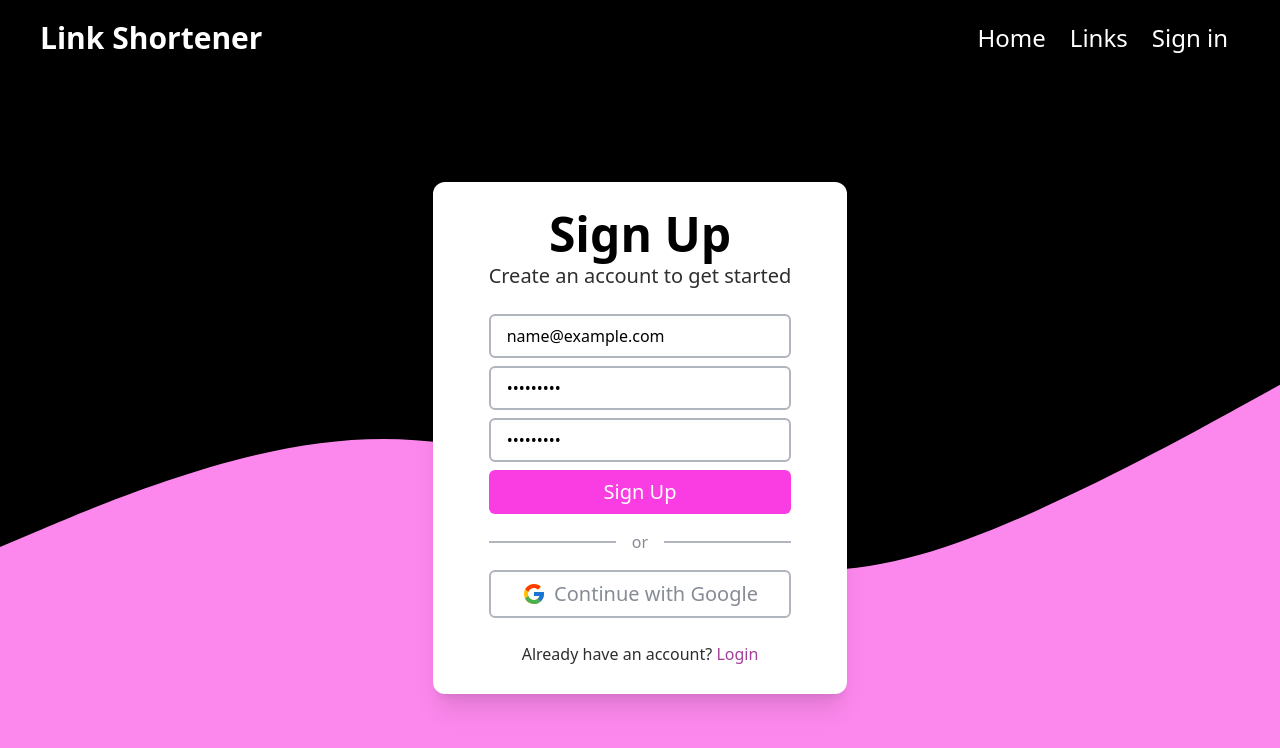
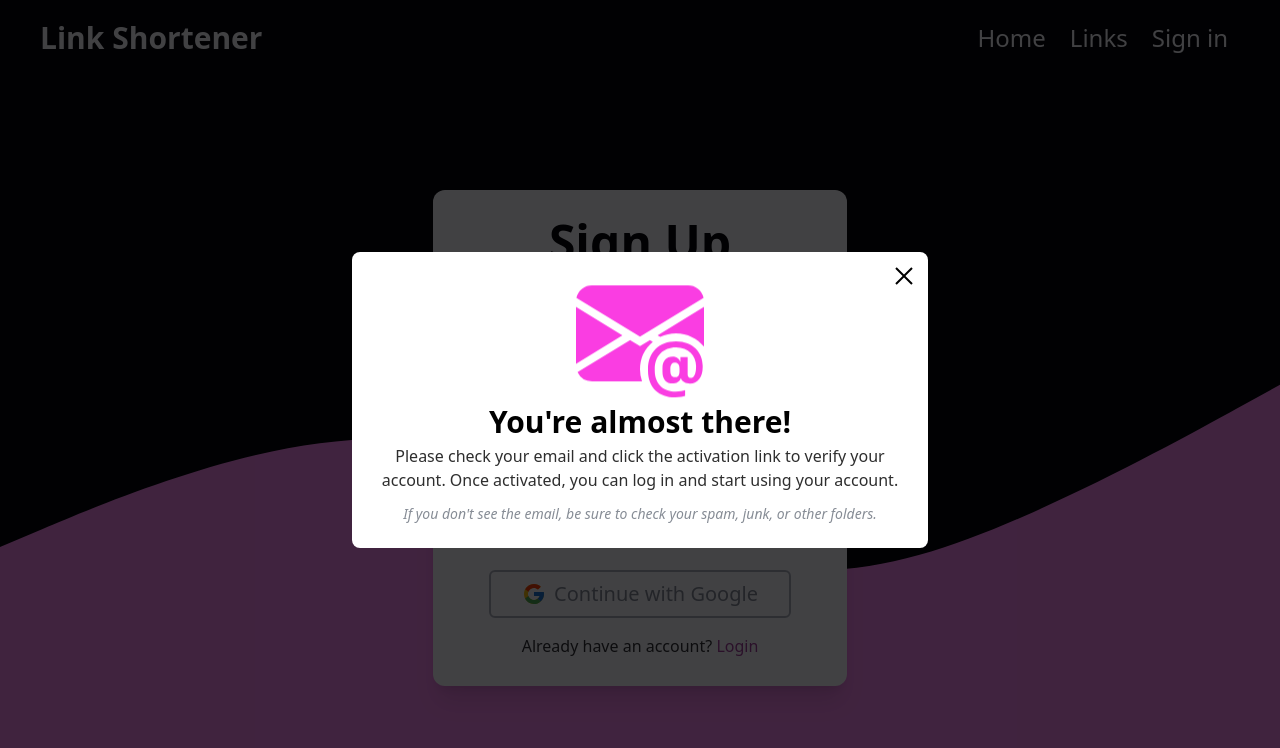
Before and after one commit to AndreyProvozen/link-shortener, a Next.js app: page /signup in a window 1280 px wide. Both pictures are taken after typing "name@example.com", "Sample123", "Sample123" into the empty fields and a click on the button "Sign Up". Shown: the top 748 px of the page. Built offline with nearby package versions, Linux system fonts and the light colour scheme; no server answers.

Commit message:
add ActivateAccountModal

```diff
--- /dev/null
+++ b/src/atoms/ErrorMessage/ErrorMessage.tsx
@@ -0,0 +1,13 @@
+import clsx from 'clsx';
+import { FC, ReactNode } from 'react';
+
+interface Props {
+  className?: string;
+  children: ReactNode;
+}
+
+const ErrorMessage: FC<Props> = ({ children, className }) => (
+  <p className={clsx('text-red-500 text-sm', className)}>{children}</p>
+);
+
+export default ErrorMessage;
--- /dev/null
+++ b/src/atoms/ErrorMessage/index.ts
@@ -0,0 +1 @@
+export { default } from './ErrorMessage';
--- a/src/atoms/Input/Input.tsx
+++ b/src/atoms/Input/Input.tsx
@@ -1,4 +1,6 @@
 import { InputHTMLAttributes, FC } from 'react';
+
+import ErrorMessage from '../ErrorMessage';
 
 const inputVariants = {
   base: 'border-2 rounded-md px-4 py-2 text-black-900 focus:outline-none focus:border-pink-500 transition w-full',
@@ -14,7 +16,7 @@ interface Props extends InputHTMLAttributes<HTMLInputElement> {
 const Input: FC<Props> = ({ variant = 'primary', error, className, ...props }) => (
   <div className="w-full">
     <input className={`${inputVariants.base} ${inputVariants[error ? 'error' : variant]} ${className}`} {...props} />
-    {error && <p className="text-red-500 text-sm mt-1">{error}</p>}
+    {error && <ErrorMessage className="mt-1">{error}</ErrorMessage>}
   </div>
 );
 
--- a/src/atoms/ModalWrapper/ModalWrapper.tsx
+++ b/src/atoms/ModalWrapper/ModalWrapper.tsx
@@ -1,3 +1,4 @@
+import clsx from 'clsx';
 import { motion, AnimatePresence } from 'framer-motion';
 import { Dispatch, FC, ReactNode, RefObject, SetStateAction, useEffect, useRef, useState } from 'react';
 
@@ -8,10 +9,11 @@ import { MODAL_WRAPPER_TEST_IDS } from './testIds';
 
 interface Props {
   setIsModalOpen: Dispatch<SetStateAction<boolean>>;
+  contentClasses?: string;
   children: ReactNode;
 }
 
-const ModalWrapper: FC<Props> = ({ setIsModalOpen, children }) => {
+const ModalWrapper: FC<Props> = ({ setIsModalOpen, children, contentClasses }) => {
   const [isVisible, setIsVisible] = useState(true);
   const modalRef = useRef<HTMLDivElement>(null);
 
@@ -40,7 +42,7 @@ const ModalWrapper: FC<Props> = ({ setIsModalOpen, children }) => {
         >
           <motion.div
             ref={modalRef}
-            className="overflow-y-auto bg-white-50 rounded-lg relative p-6 mx-4"
+            className={clsx('overflow-y-auto bg-white-50 rounded-lg relative p-6 mx-4', contentClasses)}
             initial={{ opacity: 0, scale: 0.8 }}
             animate={{ opacity: 1, scale: 1 }}
             exit={{ opacity: 0, scale: 0.8 }}
--- a/src/atoms/index.ts
+++ b/src/atoms/index.ts
@@ -7,3 +7,4 @@ export { default as Input } from './Input';
 export { default as Divider } from './Divider';
 export { default as Accordion } from './Accordion';
 export { default as ModalWrapper } from './ModalWrapper';
+export { default as ErrorMessage } from './ErrorMessage';
--- a/src/containers/SignUpPage/hooks/useSignUpForm.ts
+++ b/src/containers/SignUpPage/hooks/useSignUpForm.ts
@@ -15,7 +15,9 @@ const useSignUpForm = () => {
   const [password, setPassword] = useState('');
   const [confirmPassword, setConfirmPassword] = useState('');
 
+  const [isActivateAccountModalOpen, setIsActivateAccountModalOpen] = useState(false);
   const [isLoading, setIsLoading] = useState(false);
+
   const [errors, setErrors] = useState<ErrorsProps>({});
 
   const validateForm = () => {
@@ -44,12 +46,10 @@ const useSignUpForm = () => {
 
     setIsLoading(true);
     try {
-      const res = await signUp({ email, password });
+      const errorMessage = await signUp({ email, password });
+      if (errorMessage) return setErrors(prev => ({ ...prev, general: errorMessage }));
 
-      if (res.message) {
-        setErrors(prev => ({ ...prev, general: res.message }));
-        return;
-      }
+      setIsActivateAccountModalOpen(true);
     } finally {
       setIsLoading(false);
     }
@@ -59,11 +59,13 @@ const useSignUpForm = () => {
     email,
     password,
     confirmPassword,
+    isActivateAccountModalOpen,
     isLoading,
     errors,
     setEmail,
     setPassword,
     setConfirmPassword,
+    setIsActivateAccountModalOpen,
     handleOnSubmit,
   };
 };
--- a/src/containers/SignUpPage/index.tsx
+++ b/src/containers/SignUpPage/index.tsx
@@ -1,28 +1,32 @@
 import Image from 'next/image';
 import { FC } from 'react';
 
-import { Button, Divider, Input, Link } from '@/atoms';
+import { Button, Divider, ErrorMessage, Input, Link } from '@/atoms';
 import { FullScreenWrapper } from '@/components';
 
 import useSignUpForm from './hooks/useSignUpForm';
+import ActivateAccountModal from './modals/ActivateAccountModal';
 
 const SignUpPage: FC = () => {
   const {
     email,
     password,
     confirmPassword,
+    isActivateAccountModalOpen,
     isLoading,
     errors,
     setEmail,
+    setIsActivateAccountModalOpen,
     setPassword,
     setConfirmPassword,
     handleOnSubmit,
   } = useSignUpForm();
 
   return (
+    <>
       <FullScreenWrapper>
         <h1 className="text-5xl font-bold mb-1">Sign Up</h1>
-      <p className="text-xl max-w-80 text-black-500 mb-6">Create an account to get started</p>
+        <p className="text-xl max-w-80 text-black-500 mb-4">Create an account to get started</p>
         <form onSubmit={handleOnSubmit} className="text-start flex flex-col gap-2 w-full max-w-80 mb-4">
           <Input
             type="email"
@@ -48,18 +52,21 @@ const SignUpPage: FC = () => {
           <Button disabled={isLoading} type="submit">
             Sign Up
           </Button>
+          {errors.general && <ErrorMessage className="text-center">{errors.general}</ErrorMessage>}
         </form>
         <Divider text="or" className="mb-4" />
         <Button className="flex items-center gap-2 w-full justify-center" variant="secondary">
           <Image width={24} height={24} src="/svg/google.svg" alt="Continue with Google image" /> Continue with Google
         </Button>
-      <div className="text-black-500 mt-6">
+        <div className="text-black-500 mt-4">
           Already have an account?{' '}
           <Link variant="secondary" href="/login">
             Login
           </Link>
         </div>
       </FullScreenWrapper>
+      {isActivateAccountModalOpen && <ActivateAccountModal setIsModalOpen={setIsActivateAccountModalOpen} />}
+    </>
   );
 };
 
--- /dev/null
+++ b/src/containers/SignUpPage/modals/ActivateAccountModal.tsx
@@ -0,0 +1,24 @@
+import React, { Dispatch, FC, SetStateAction } from 'react';
+
+import { ModalWrapper } from '@/atoms';
+import { EnvelopeIcon } from '@/icons';
+
+interface Props {
+  setIsModalOpen: Dispatch<SetStateAction<boolean>>;
+}
+
+const ActivateAccountModal: FC<Props> = ({ setIsModalOpen }) => (
+  <ModalWrapper contentClasses="text-center max-w-xl" setIsModalOpen={setIsModalOpen}>
+    <EnvelopeIcon className="w-32 h-32 mx-auto text-pink-500 animate-float" />
+    <p className="font-bold text-3xl text-gray-800 mb-1">You&apos;re almost there!</p>
+    <p className="text-black-500 mb-3">
+      Please check your email and click the activation link to verify your account. Once activated, you can log in and
+      start using your account.
+    </p>
+    <p className="italic text-sm text-white-500">
+      If you don&apos;t see the email, be sure to check your spam, junk, or other folders.
+    </p>
+  </ModalWrapper>
+);
+
+export default ActivateAccountModal;
--- /dev/null
+++ b/src/icons/Envelope.tsx
@@ -0,0 +1,10 @@
+import { SVGProps } from 'react';
+
+const EnvelopeIcon = (props?: SVGProps<SVGSVGElement>) => (
+  <svg xmlns="http://www.w3.org/2000/svg" width="16" height="16" fill="currentColor" viewBox="0 0 16 16" {...props}>
+    <path d="M2 2A2 2 0 0 0 .05 3.555L8 8.414l7.95-4.859A2 2 0 0 0 14 2zm-2 9.8V4.698l5.803 3.546zm6.761-2.97-6.57 4.026A2 2 0 0 0 2 14h6.256A4.5 4.5 0 0 1 8 12.5a4.49 4.49 0 0 1 1.606-3.446l-.367-.225L8 9.586zM16 9.671V4.697l-5.803 3.546.338.208A4.5 4.5 0 0 1 12.5 8c1.414 0 2.675.652 3.5 1.671" />
+    <path d="M15.834 12.244c0 1.168-.577 2.025-1.587 2.025-.503 0-1.002-.228-1.12-.648h-.043c-.118.416-.543.643-1.015.643-.77 0-1.259-.542-1.259-1.434v-.529c0-.844.481-1.4 1.26-1.4.585 0 .87.333.953.63h.03v-.568h.905v2.19c0 .272.18.42.411.42.315 0 .639-.415.639-1.39v-.118c0-1.277-.95-2.326-2.484-2.326h-.04c-1.582 0-2.64 1.067-2.64 2.724v.157c0 1.867 1.237 2.654 2.57 2.654h.045c.507 0 .935-.07 1.18-.18v.731c-.219.1-.643.175-1.237.175h-.044C10.438 16 9 14.82 9 12.646v-.214C9 10.36 10.421 9 12.485 9h.035c2.12 0 3.314 1.43 3.314 3.034zm-4.04.21v.227c0 .586.227.8.581.8.31 0 .564-.17.564-.743v-.367c0-.516-.275-.708-.572-.708-.346 0-.573.245-.573.791" />
+  </svg>
+);
+
+export default EnvelopeIcon;
--- a/src/icons/PaperPlane.tsx
+++ /dev/null
@@ -1,9 +0,0 @@
-import { SVGProps } from 'react';
-
-const PaperPlane = (props?: SVGProps<SVGSVGElement>) => (
-  <svg xmlns="http://www.w3.org/2000/svg" width="24" height="24" viewBox="0 0 24 24" fill="currentColor" {...props}>
-    <path d="M20.56 3.34a1 1 0 0 0-1-.08l-17 8a1 1 0 0 0-.57.92 1 1 0 0 0 .6.9L8 15.45v6.72L13.84 18l4.76 2.08a.93.93 0 0 0 .4.09 1 1 0 0 0 .52-.15 1 1 0 0 0 .48-.79l1-15a1 1 0 0 0-.44-.89zM18.1 17.68l-5.27-2.31L16 9.17l-7.65 4.25-2.93-1.29 13.47-6.34z" />
-  </svg>
-);
-
-export default PaperPlane;
--- a/src/icons/index.ts
+++ b/src/icons/index.ts
@@ -10,7 +10,7 @@ export { default as Steam } from './Steam';
 export { default as Instagram } from './Instagram';
 export { default as MouseIcon } from './Mouse';
 export { default as ArrowIcon } from './Arrow';
-export { default as PaperPlane } from './PaperPlane';
+export { default as EnvelopeIcon } from './Envelope';
 export { default as HeroBGBlob } from './HeroBGBlob';
 export { default as HeroBGWave } from './HeroBGWave';
 export { default as HeroBGWaves } from './HeroBGWaves';
--- a/tailwind.config.ts
+++ b/tailwind.config.ts
@@ -60,9 +60,7 @@ const config: Config = {
       },
     },
     extend: {
-      animation: {
-        float: 'float 3s ease-in-out infinite',
-      },
+      animation: { float: 'float 4s ease-in-out infinite' },
       keyframes: {
         float: {
           '0%, 100%': { transform: 'translateY(0)' },
```
Also changed, not shown: 2 other files (tests, documents, lock files or other folders). Lines whose indentation alone changed are shown as unchanged.
